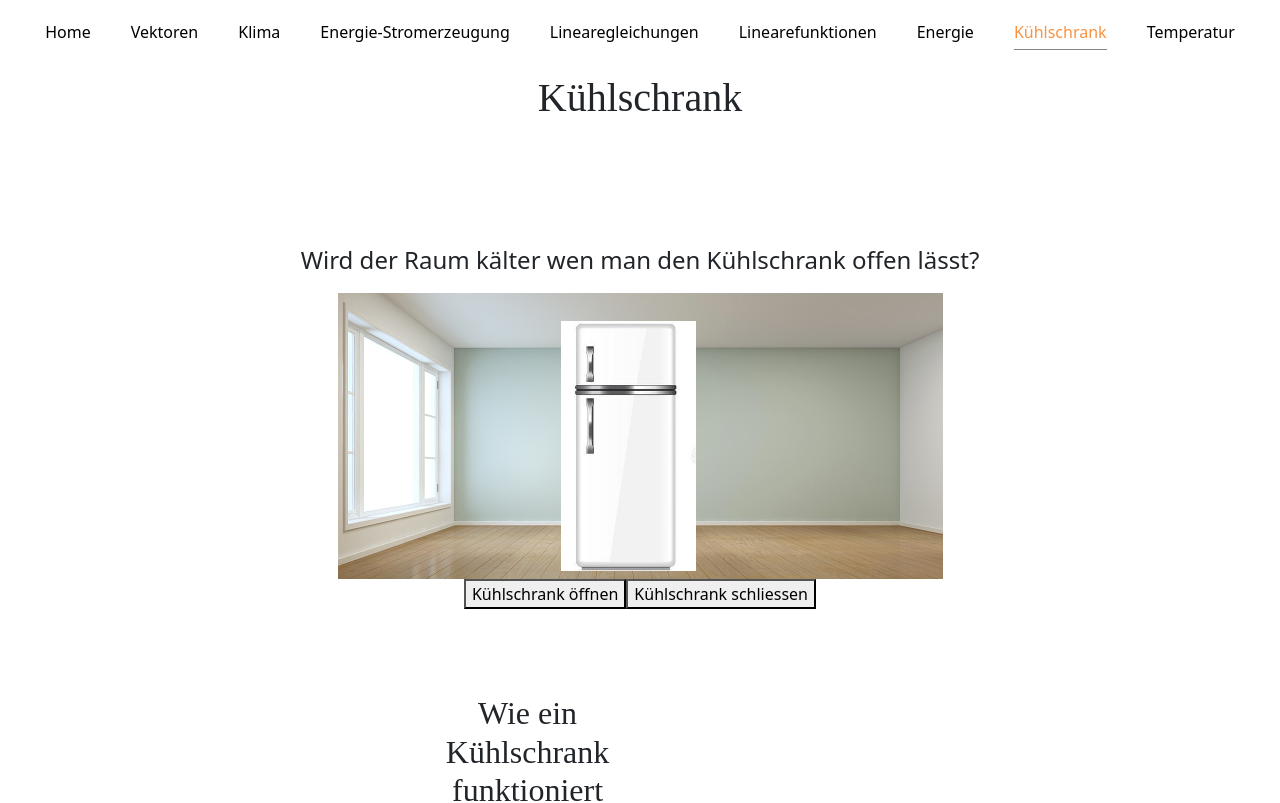
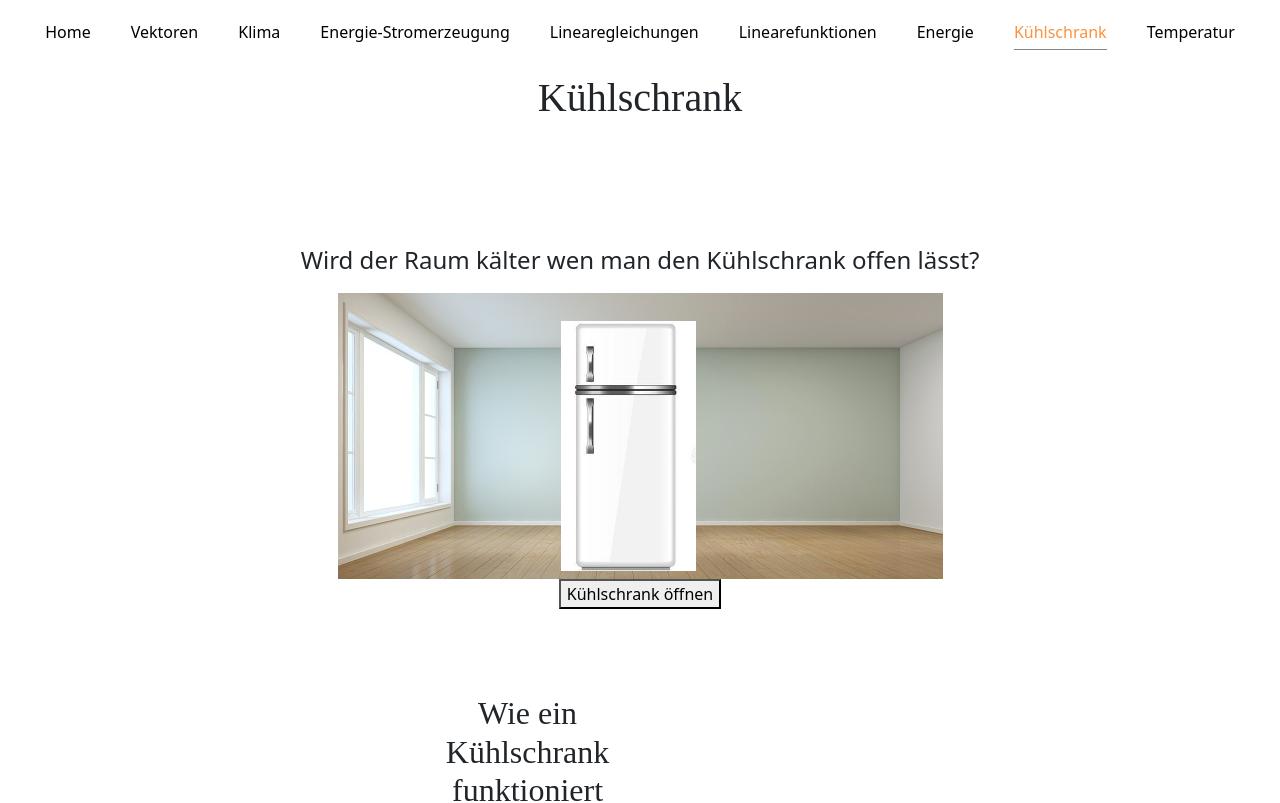
Before and after one commit to BZZ-ab20c/BZZ-ab20c.github.io, a React (Create React App) app in the folder client/: page /kuehlschrank in a window 1280 px wide. Shown: the top 803 px of the page. Built offline with nearby package versions, Linux system fonts and the light colour scheme.

Commit message:
FRIDGE SPAMMING LETS GOOOO

```diff
--- a/client/src/pages/Kuehlschrank.js
+++ b/client/src/pages/Kuehlschrank.js
@@ -1,4 +1,4 @@
-import React from 'react';
+import React, {useState} from 'react';
 
 import 'bootstrap/dist/css/bootstrap.min.css';
 import '../styles/Kuehlschrank/KuehlschrankStyle.css'
@@ -10,21 +10,25 @@ import isobutan from '../img/kuehlschrank/Isobutan.png'
 import emptyRoom from '../img/kuehlschrank/emptyRoom.png'
 import temperaturMesser from '../img/kuehlschrank/TemperaturMesser.gif'
 
-function closeFridge() {
-    document.getElementById('myImage').setAttribute('src', kuehlschrankZu);
-    document.getElementById('myImage').setAttribute('alt', 'Kühlschrank zu');
+const Kuehlschrank = () => {
+    const [fridgeClosed, setFridgeClosed] = useState(true);
+    const toggleFridge = () => {
+        // fridgeClosed
+        if (fridgeClosed) {
+            document.getElementById('myImage').setAttribute('src', kuehlschrankOffen);
+            document.getElementById('myImage').setAttribute('alt', 'Kühlschrank offen');
 
-    document.getElementById("callContainer").style.display = 'none';
-}
+            document.getElementById("callContainer").style.display = 'block';
+        } else {
+            document.getElementById('myImage').setAttribute('src', kuehlschrankZu);
+            document.getElementById('myImage').setAttribute('alt', 'Kühlschrank zu');
 
-function openFridge() {
-    document.getElementById('myImage').setAttribute('src', kuehlschrankOffen);
-    document.getElementById('myImage').setAttribute('alt', 'Kühlschrank offen');
+            document.getElementById("callContainer").style.display = 'none';
+        }
 
-    document.getElementById("callContainer").style.display = 'block';
-}
+        setFridgeClosed(!fridgeClosed);
+    }
 
-const Kuehlschrank = () => {
     return (
         <div className="container d-flex flex-column align-items-center justify-content-center">
             <div className="title-section">
@@ -51,18 +55,17 @@ const Kuehlschrank = () => {
 
             <div>
                 <button
-                    onClick={openFridge}>Kühlschrank
-                    öffnen
-                </button>
-                <button
-                    onClick={closeFridge}>Kühlschrank
-                    schliessen
+                    onClick={toggleFridge}>{fridgeClosed ? (
+                    <>Kühlschrank öffnen</>
+                ) : (
+                    <>Kühlschrank schliessen</>
+                )}
                 </button>
             </div>
 
             <br/>
 
-            <div style={{display: "none"} } id="callContainer">
+            <div style={{display: "none"}} id="callContainer">
                 <img className={'image3'} style={{height: "150px"}} id="callGif" src={temperaturMesser} alt={"gif"}/>
                 <br/>
                 <br/>
```
